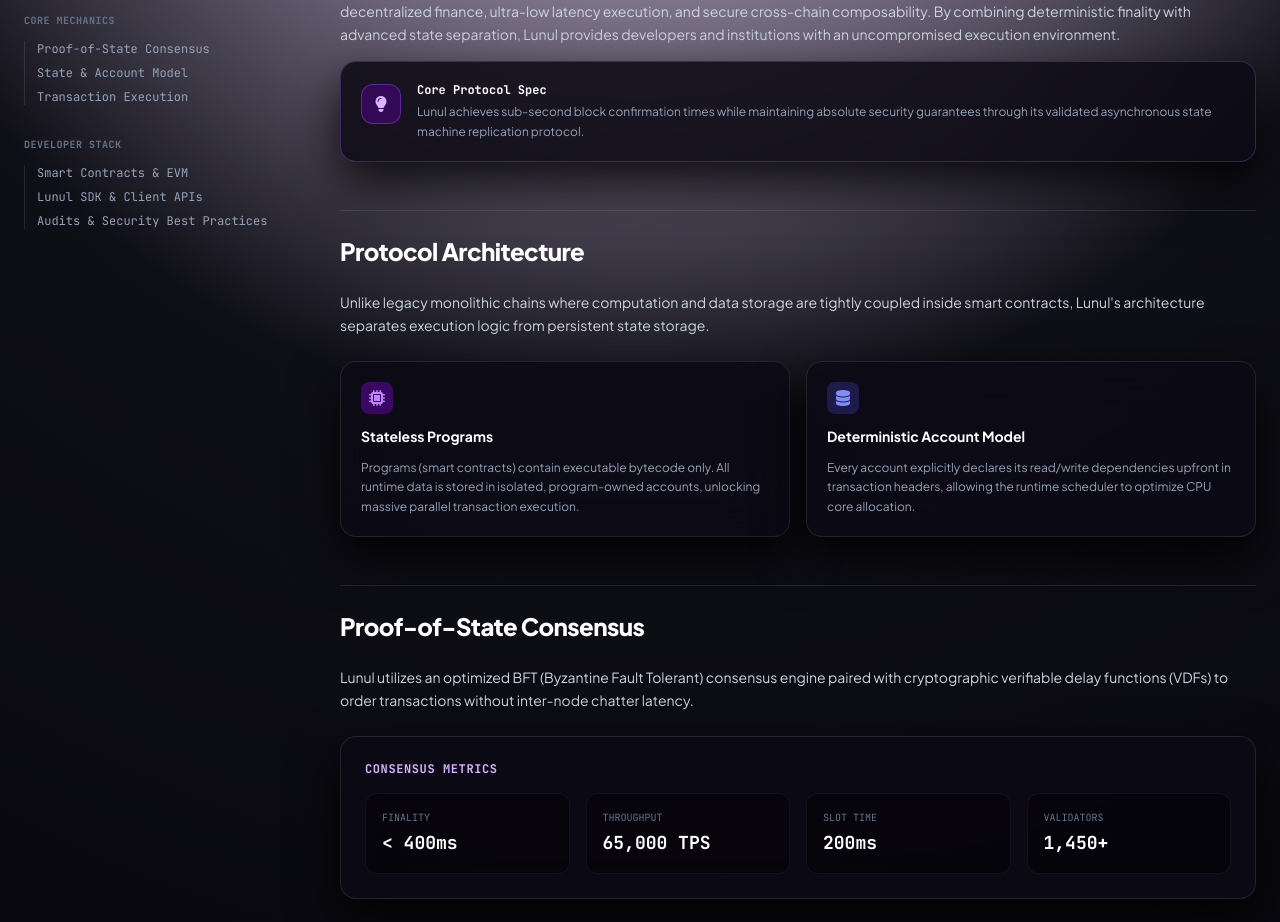
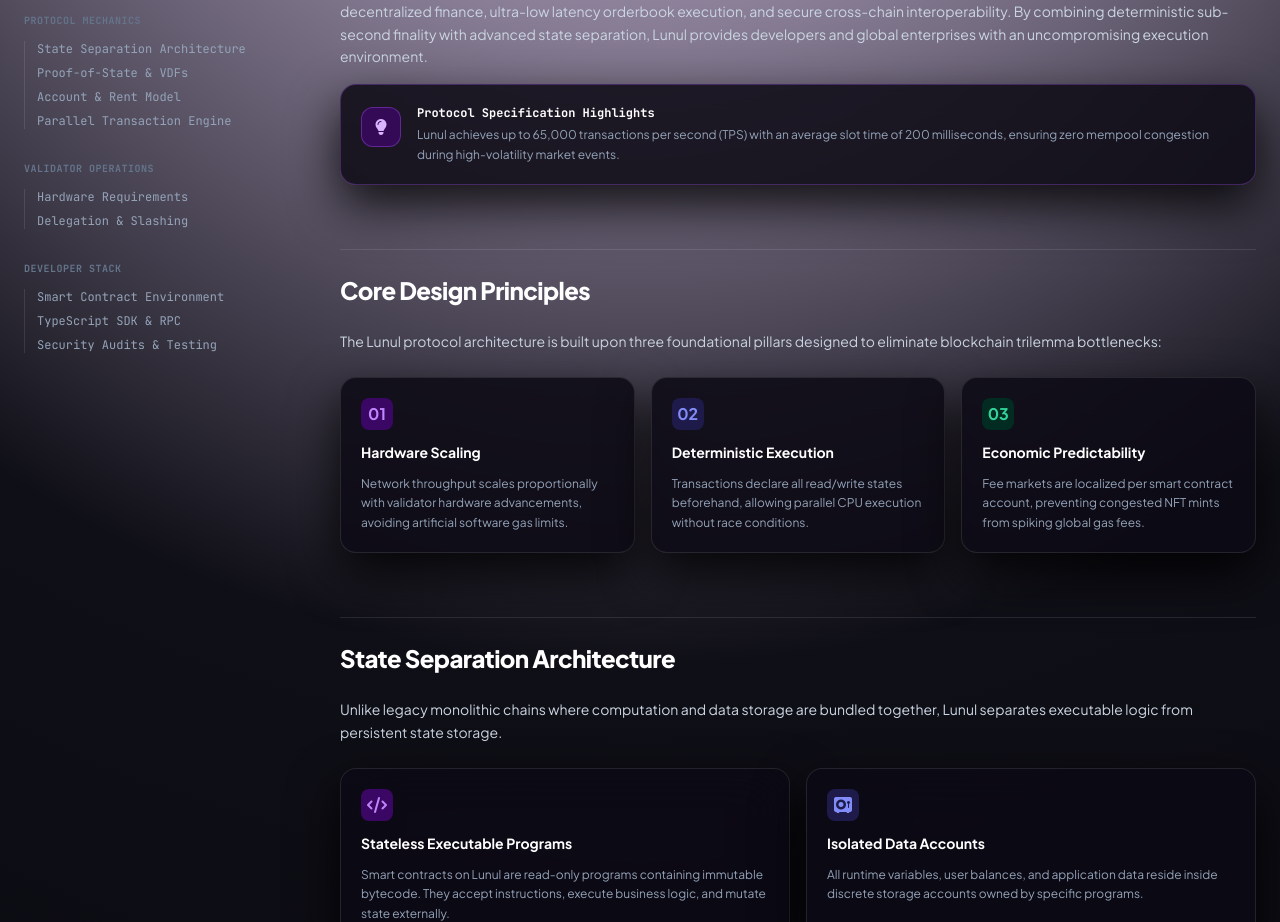
Before and after one commit to lunul-dev/documentation, a website: page index.html in a window 1280 px wide. Shown: the part 233-1155 px from the top of the page. Drawn offline with nearby package versions, Linux system fonts and the light colour scheme.

Commit message:
Refactor index.html for improved clarity and structure
Updated various sections of the index.html file for clarity and consistency, including renaming sections and modifying text for better understanding.

```diff
--- a/index.html
+++ b/index.html
@@ -44,7 +44,7 @@
       box-shadow: 0 6px 28px rgba(147, 51, 234, 0.6);
       transform: translateY(-1px);
     }
-    /* Custom Scrollbar for Docs Sidebar */
+    /* Custom Scrollbar */
     ::-webkit-scrollbar {
       width: 6px;
       height: 6px;
@@ -77,11 +77,11 @@
       </div>
     </a>
 
-    <!-- Nav Links & Search -->
+    <!-- Nav Links -->
     <div class="hidden md:flex items-center gap-6 text-xs font-mono-code font-semibold text-slate-300">
       <a href="#architecture" class="hover:text-purple-400 transition">Architecture</a>
       <a href="#consensus" class="hover:text-purple-400 transition">Consensus</a>
-      <a href="#smart-contracts" class="hover:text-purple-400 transition">Smart Contracts</a>
+      <a href="#accounts" class="hover:text-purple-400 transition">State Model</a>
       <a href="#sdk" class="hover:text-purple-400 transition">SDK & RPC</a>
     </div>
 
@@ -90,7 +90,7 @@
         <span class="absolute inset-y-0 left-0 flex items-center pl-3 pointer-events-none text-slate-500">
           <i class="fa-solid fa-magnifying-glass text-xs"></i>
         </span>
-        <input type="text" placeholder="Search docs (Ctrl + K)..." class="bg-zinc-900 border border-white/10 rounded-xl pl-9 pr-4 py-2 text-xs font-mono-code text-white placeholder-slate-500 focus:outline-none focus:border-purple-500 w-48 lg:w-64 transition">
+        <input type="text" placeholder="Search docs..." class="bg-zinc-900 border border-white/10 rounded-xl pl-9 pr-4 py-2 text-xs font-mono-code text-white placeholder-slate-500 focus:outline-none focus:border-purple-500 w-44 lg:w-60 transition">
       </div>
       <a href="https://app.lunul.org" class="btn-lunul text-white font-semibold px-4 py-2 rounded-xl text-xs font-mono-code flex items-center gap-2">
         <span>Launch App</span> <i class="fa-solid fa-arrow-right text-[10px]"></i>
@@ -107,34 +107,43 @@
         <h5 class="text-slate-500 uppercase tracking-wider font-bold mb-3 text-[10px]">Getting Started</h5>
         <ul class="space-y-2 border-l border-white/10 pl-3">
           <li><a href="#overview" class="text-purple-400 font-semibold block transition">Introduction to Lunul</a></li>
-          <li><a href="#architecture" class="text-slate-400 hover:text-white block transition">Protocol Architecture</a></li>
-          <li><a href="#network" class="text-slate-400 hover:text-white block transition">Nodes & Validators</a></li>
+          <li><a href="#core-principles" class="text-slate-400 hover:text-white block transition">Core Design Principles</a></li>
+          <li><a href="#tokenomics" class="text-slate-400 hover:text-white block transition">Token Utility & Fees</a></li>
         </ul>
       </div>
 
       <div>
-        <h5 class="text-slate-500 uppercase tracking-wider font-bold mb-3 text-[10px]">Core Mechanics</h5>
+        <h5 class="text-slate-500 uppercase tracking-wider font-bold mb-3 text-[10px]">Protocol Mechanics</h5>
         <ul class="space-y-2 border-l border-white/10 pl-3">
-          <li><a href="#consensus" class="text-slate-400 hover:text-white block transition">Proof-of-State Consensus</a></li>
-          <li><a href="#accounts" class="text-slate-400 hover:text-white block transition">State & Account Model</a></li>
-          <li><a href="#transactions" class="text-slate-400 hover:text-white block transition">Transaction Execution</a></li>
+          <li><a href="#architecture" class="text-slate-400 hover:text-white block transition">State Separation Architecture</a></li>
+          <li><a href="#consensus" class="text-slate-400 hover:text-white block transition">Proof-of-State & VDFs</a></li>
+          <li><a href="#accounts" class="text-slate-400 hover:text-white block transition">Account & Rent Model</a></li>
+          <li><a href="#parallel-runtime" class="text-slate-400 hover:text-white block transition">Parallel Transaction Engine</a></li>
+        </ul>
+      </div>
+
+      <div>
+        <h5 class="text-slate-500 uppercase tracking-wider font-bold mb-3 text-[10px]">Validator Operations</h5>
+        <ul class="space-y-2 border-l border-white/10 pl-3">
+          <li><a href="#validator-reqs" class="text-slate-400 hover:text-white block transition">Hardware Requirements</a></li>
+          <li><a href="#staking" class="text-slate-400 hover:text-white block transition">Delegation & Slashing</a></li>
         </ul>
       </div>
 
       <div>
         <h5 class="text-slate-500 uppercase tracking-wider font-bold mb-3 text-[10px]">Developer Stack</h5>
         <ul class="space-y-2 border-l border-white/10 pl-3">
-          <li><a href="#smart-contracts" class="text-slate-400 hover:text-white block transition">Smart Contracts & EVM</a></li>
-          <li><a href="#sdk" class="text-slate-400 hover:text-white block transition">Lunul SDK & Client APIs</a></li>
-          <li><a href="#security" class="text-slate-400 hover:text-white block transition">Audits & Security Best Practices</a></li>
+          <li><a href="#smart-contracts" class="text-slate-400 hover:text-white block transition">Smart Contract Environment</a></li>
+          <li><a href="#sdk" class="text-slate-400 hover:text-white block transition">TypeScript SDK & RPC</a></li>
+          <li><a href="#security" class="text-slate-400 hover:text-white block transition">Security Audits & Testing</a></li>
         </ul>
       </div>
     </aside>
 
     <!-- Center Main Content Area -->
-    <main class="lg:col-span-9 space-y-12">
+    <main class="lg:col-span-9 space-y-16">
 
-      <!-- Introduction Section -->
+      <!-- 1. Introduction Section -->
       <section id="overview" class="space-y-4">
         <div class="flex items-center gap-2 text-xs font-mono-code text-purple-400 font-bold">
           <i class="fa-solid fa-book-open"></i> GETTING STARTED / INTRODUCTION
@@ -143,99 +152,141 @@
           Introduction to <span class="bg-gradient-to-r from-purple-400 to-indigo-400 bg-clip-text text-transparent">Lunul Foundation</span>
         </h1>
         <p class="text-slate-300 text-sm leading-relaxed">
-          Lunul Foundation (LF) is a high-throughput, horizontally scalable layer-1 blockchain protocol engineered for institutional-grade decentralized finance, ultra-low latency execution, and secure cross-chain composability. By combining deterministic finality with advanced state separation, Lunul provides developers and institutions with an uncompromised execution environment.
+          Lunul Foundation (<span class="font-bold text-white">LF</span>) is a high-throughput, horizontally scalable Layer-1 blockchain protocol engineered for institutional-grade decentralized finance, ultra-low latency orderbook execution, and secure cross-chain interoperability. By combining deterministic sub-second finality with advanced state separation, Lunul provides developers and global enterprises with an uncompromising execution environment.
         </p>
 
-        <!-- Quick Callout Box -->
+        <!-- Callout Box -->
         <div class="cardBg border border-purple-500/30 rounded-2xl p-5 my-6 flex items-start gap-4">
           <div class="w-10 h-10 rounded-xl bg-purple-950/80 border border-purple-500/40 flex items-center justify-center text-purple-300 flex-shrink-0 mt-0.5">
             <i class="fa-solid fa-lightbulb"></i>
           </div>
           <div class="space-y-1">
-            <h4 class="text-xs font-bold font-mono-code text-white">Core Protocol Spec</h4>
+            <h4 class="text-xs font-bold font-mono-code text-white">Protocol Specification Highlights</h4>
             <p class="text-xs text-slate-400 leading-relaxed">
-              Lunul achieves sub-second block confirmation times while maintaining absolute security guarantees through its validated asynchronous state machine replication protocol.
+              Lunul achieves up to 65,000 transactions per second (TPS) with an average slot time of 200 milliseconds, ensuring zero mempool congestion during high-volatility market events.
             </p>
           </div>
         </div>
       </section>
 
-      <!-- Architecture Section -->
+      <!-- 2. Core Principles -->
+      <section id="core-principles" class="space-y-6 pt-6 border-t border-white/10">
+        <h2 class="text-2xl font-extrabold text-white tracking-tight">Core Design Principles</h2>
+        <p class="text-slate-300 text-sm leading-relaxed">
+          The Lunul protocol architecture is built upon three foundational pillars designed to eliminate blockchain trilemma bottlenecks:
+        </p>
+        <div class="grid grid-cols-1 md:grid-cols-3 gap-4">
+          <div class="cardBg border border-white/10 rounded-2xl p-5 space-y-3">
+            <div class="w-8 h-8 rounded-lg bg-purple-950 flex items-center justify-center text-purple-400 font-bold">01</div>
+            <h3 class="text-sm font-bold text-white">Hardware Scaling</h3>
+            <p class="text-xs text-slate-400 leading-relaxed">
+              Network throughput scales proportionally with validator hardware advancements, avoiding artificial software gas limits.
+            </p>
+          </div>
+          <div class="cardBg border border-white/10 rounded-2xl p-5 space-y-3">
+            <div class="w-8 h-8 rounded-lg bg-indigo-950 flex items-center justify-center text-indigo-400 font-bold">02</div>
+            <h3 class="text-sm font-bold text-white">Deterministic Execution</h3>
+            <p class="text-xs text-slate-400 leading-relaxed">
+              Transactions declare all read/write states beforehand, allowing parallel CPU execution without race conditions.
+            </p>
+          </div>
+          <div class="cardBg border border-white/10 rounded-2xl p-5 space-y-3">
+            <div class="w-8 h-8 rounded-lg bg-emerald-950 flex items-center justify-center text-emerald-400 font-bold">03</div>
+            <h3 class="text-sm font-bold text-white">Economic Predictability</h3>
+            <p class="text-xs text-slate-400 leading-relaxed">
+              Fee markets are localized per smart contract account, preventing congested NFT mints from spiking global gas fees.
+            </p>
+          </div>
+        </div>
+      </section>
+
+      <!-- 3. Protocol Architecture -->
       <section id="architecture" class="space-y-6 pt-6 border-t border-white/10">
-        <h2 class="text-2xl font-extrabold text-white tracking-tight">Protocol Architecture</h2>
+        <h2 class="text-2xl font-extrabold text-white tracking-tight">State Separation Architecture</h2>
         <p class="text-slate-300 text-sm leading-relaxed">
-          Unlike legacy monolithic chains where computation and data storage are tightly coupled inside smart contracts, Lunul's architecture separates execution logic from persistent state storage.
+          Unlike legacy monolithic chains where computation and data storage are bundled together, Lunul separates executable logic from persistent state storage.
         </p>
 
         <div class="grid grid-cols-1 md:grid-cols-2 gap-4">
           <div class="cardBg border border-white/10 rounded-2xl p-5 space-y-3">
             <div class="w-8 h-8 rounded-lg bg-purple-950 flex items-center justify-center text-purple-400">
-              <i class="fa-solid fa-microchip"></i>
+              <i class="fa-solid fa-code"></i>
             </div>
-            <h3 class="text-sm font-bold text-white">Stateless Programs</h3>
+            <h3 class="text-sm font-bold text-white">Stateless Executable Programs</h3>
             <p class="text-xs text-slate-400 leading-relaxed">
-              Programs (smart contracts) contain executable bytecode only. All runtime data is stored in isolated, program-owned accounts, unlocking massive parallel transaction execution.
+              Smart contracts on Lunul are read-only programs containing immutable bytecode. They accept instructions, execute business logic, and mutate state externally.
             </p>
           </div>
 
           <div class="cardBg border border-white/10 rounded-2xl p-5 space-y-3">
             <div class="w-8 h-8 rounded-lg bg-indigo-950 flex items-center justify-center text-indigo-400">
-              <i class="fa-solid fa-database"></i>
+              <i class="fa-solid fa-vault"></i>
             </div>
-            <h3 class="text-sm font-bold text-white">Deterministic Account Model</h3>
+            <h3 class="text-sm font-bold text-white">Isolated Data Accounts</h3>
             <p class="text-xs text-slate-400 leading-relaxed">
-              Every account explicitly declares its read/write dependencies upfront in transaction headers, allowing the runtime scheduler to optimize CPU core allocation.
+              All runtime variables, user balances, and application data reside inside discrete storage accounts owned by specific programs.
             </p>
           </div>
         </div>
       </section>
 
-      <!-- Consensus Section -->
+      <!-- 4. Consensus & VDFs -->
       <section id="consensus" class="space-y-6 pt-6 border-t border-white/10">
-        <h2 class="text-2xl font-extrabold text-white tracking-tight">Proof-of-State Consensus</h2>
+        <h2 class="text-2xl font-extrabold text-white tracking-tight">Proof-of-State Consensus & VDFs</h2>
         <p class="text-slate-300 text-sm leading-relaxed">
-          Lunul utilizes an optimized BFT (Byzantine Fault Tolerant) consensus engine paired with cryptographic verifiable delay functions (VDFs) to order transactions without inter-node chatter latency.
+          Lunul utilizes an optimized BFT consensus mechanism powered by cryptographic Verifiable Delay Functions (VDFs). This establishes a tamper-proof historical record of time without requiring validators to continuously gossip with one another.
         </p>
 
         <div class="cardBg border border-white/10 rounded-2xl p-6 space-y-4">
-          <h3 class="text-xs font-mono-code font-bold text-purple-300 uppercase tracking-wider">Consensus Metrics</h3>
+          <h3 class="text-xs font-mono-code font-bold text-purple-300 uppercase tracking-wider">Network Performance Parameters</h3>
           <div class="grid grid-cols-2 sm:grid-cols-4 gap-4 font-mono-code">
             <div class="bg-black/40 border border-white/5 p-4 rounded-xl">
-              <div class="text-[10px] text-slate-500 mb-1">FINALITY</div>
+              <div class="text-[10px] text-slate-500 mb-1">FINALITY TIME</div>
               <div class="text-lg font-bold text-white">&lt; 400ms</div>
             </div>
             <div class="bg-black/40 border border-white/5 p-4 rounded-xl">
-              <div class="text-[10px] text-slate-500 mb-1">THROUGHPUT</div>
+              <div class="text-[10px] text-slate-500 mb-1">PEAK THROUGHPUT</div>
               <div class="text-lg font-bold text-white">65,000 TPS</div>
             </div>
             <div class="bg-black/40 border border-white/5 p-4 rounded-xl">
-              <div class="text-[10px] text-slate-500 mb-1">SLOT TIME</div>
+              <div class="text-[10px] text-slate-500 mb-1">SLOT DURATION</div>
               <div class="text-lg font-bold text-white">200ms</div>
             </div>
             <div class="bg-black/40 border border-white/5 p-4 rounded-xl">
-              <div class="text-[10px] text-slate-500 mb-1">VALIDATORS</div>
+              <div class="text-[10px] text-slate-500 mb-1">ACTIVE VALIDATORS</div>
               <div class="text-lg font-bold text-white">1,450+</div>
             </div>
           </div>
         </div>
       </section>
 
-      <!-- SDK & Code Example Section -->
+      <!-- 5. Parallel Transaction Engine -->
+      <section id="parallel-runtime" class="space-y-6 pt-6 border-t border-white/10">
+        <h2 class="text-2xl font-extrabold text-white tracking-tight">Parallel Transaction Execution Engine</h2>
+        <p class="text-slate-300 text-sm leading-relaxed">
+          Traditional blockchains process transactions sequentially, creating severe bottlenecks. Lunul implements a concurrency engine modeled after database concurrency control systems.
+        </p>
+        <p class="text-slate-300 text-sm leading-relaxed">
+          Transactions that do not overlap in their account state dependencies are processed concurrently across multi-core validator CPUs, allowing non-conflicting decentralized exchanges, lending pools, and NFT marketplaces to execute simultaneously in the exact same block.
+        </p>
+      </section>
+
+      <!-- 6. Developer SDK & Code Example -->
       <section id="sdk" class="space-y-6 pt-6 border-t border-white/10">
         <h2 class="text-2xl font-extrabold text-white tracking-tight">Lunul SDK Quickstart</h2>
         <p class="text-slate-300 text-sm leading-relaxed">
-          Interact with the Lunul network programmatically using the official TypeScript client library.
+          Interact with the Lunul network programmatically using the official TypeScript client library to deploy accounts, query state, and submit signed transactions.
         </p>
 
         <!-- Code Block Component -->
         <div class="rounded-2xl bg-black border border-white/10 overflow-hidden shadow-2xl font-mono-code text-xs">
           <div class="bg-zinc-900 px-4 py-3 border-b border-white/10 flex justify-between items-center text-slate-400">
             <span class="flex items-center gap-2"><i class="fa-brands fa-js text-amber-400"></i> client_transfer.ts</span>
-            <span class="text-[10px] text-purple-400">TypeScript</span>
+            <span class="text-[10px] text-purple-400">TypeScript v6.2</span>
           </div>
           <pre class="p-5 overflow-x-auto text-slate-300 leading-relaxed"><code><span class="text-purple-400">import</span> { LunulClient, clusterApiUrl, LAMPORTS_PER_LUN } <span class="text-purple-400">from</span> <span class="text-emerald-300">'@lunul/web3.js'</span>;
 
-<span class="text-slate-500">// Initialize connection to Lunul Mainnet-Beta</span>
+<span class="text-slate-500">// Initialize connection to Lunul Mainnet-Beta RPC cluster</span>
 <span class="text-purple-400">const</span> client = <span class="text-purple-400">new</span> <span class="text-amber-300">LunulClient</span>(<span class="text-amber-300">clusterApiUrl</span>(<span class="text-emerald-300">'mainnet-beta'</span>));
 
 <span class="text-purple-400">async function</span> <span class="text-blue-400">executeTransfer</span>(senderWallet, recipientKey) {
@@ -244,7 +295,8 @@
   <span class="text-purple-400">const</span> txSignature = <span class="text-purple-400">await</span> client.<span class="text-blue-300">transferSOL</span>({
     sender: senderWallet,
     recipient: recipientKey,
-    lamports: transferAmount
+    lamports: transferAmount,
+    commitment: <span class="text-emerald-300">'confirmed'</span>
   });
 
   <span class="text-blue-400">console</span>.<span class="text-blue-300">log</span>(<span class="text-emerald-300">`Transaction confirmed with signature: ${txSignature}`</span>);
@@ -262,6 +314,7 @@
     <div class="flex items-center gap-6">
       <a href="https://lunul.org" class="hover:text-white transition">Ecosystem</a>
       <a href="https://whitepaper.lunul.org" class="hover:text-white transition">Whitepaper</a>
+      <a href="https://app.lunul.org" class="hover:text-white transition">Battlepass</a>
       <a href="https://x.com/lunulfoundation" class="hover:text-white transition"><i class="fa-brands fa-x-twitter"></i> X (Twitter)</a>
     </div>
   </footer>
```
